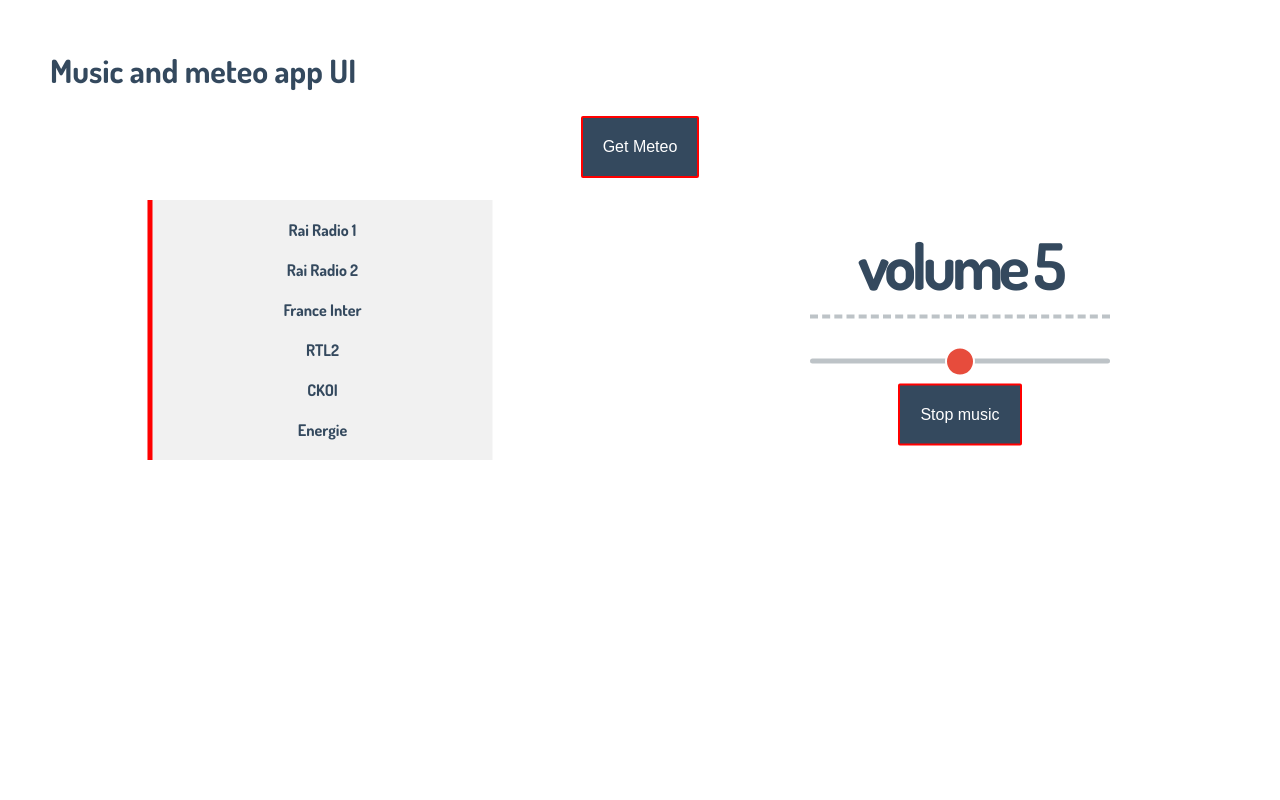
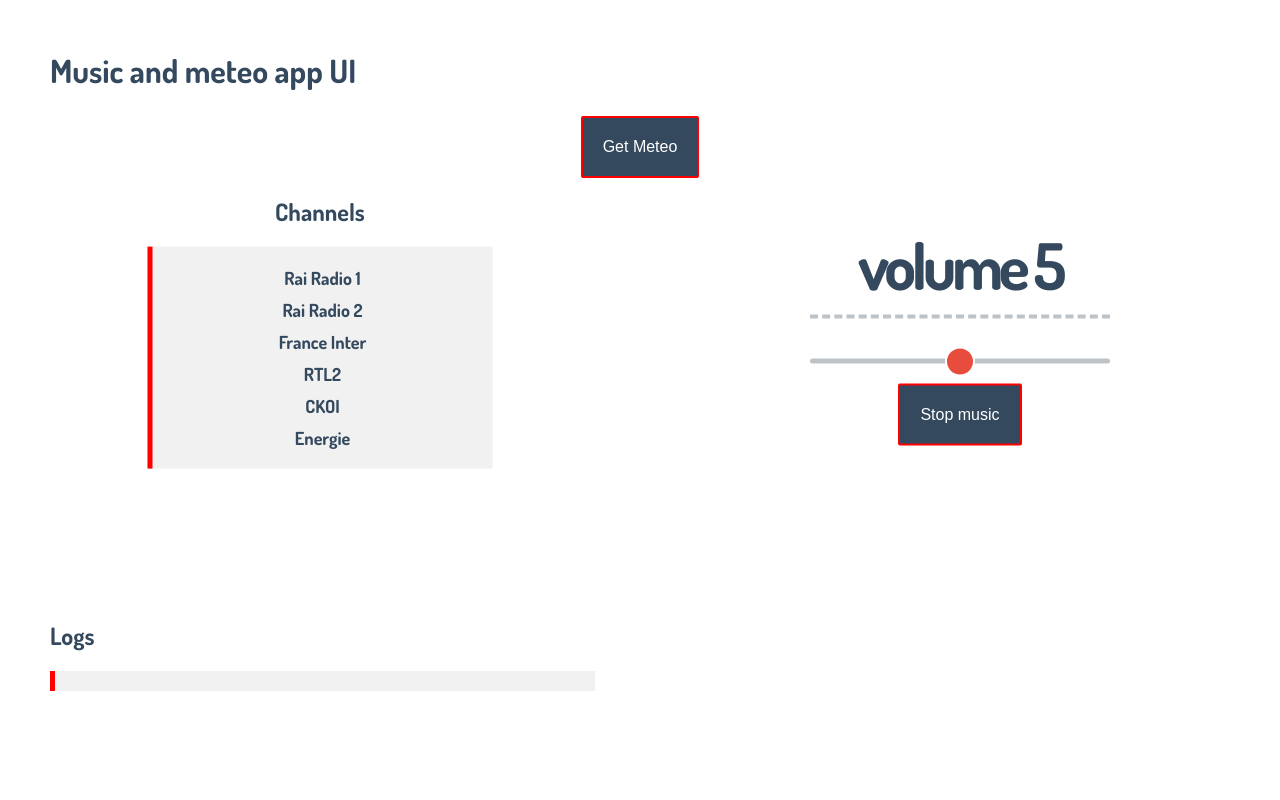
Before and after one commit to Gerald1614/rpi-Music-Controller-client, a website: page src/index.html in a window 1280 px wide. Drawn offline with nearby package versions, Linux system fonts and the light colour scheme; no server answers.

Commit message:
added log on GUI to get view on events

```diff
--- a/src/index.html
+++ b/src/index.html
@@ -2,7 +2,7 @@
 <html>
 <head>
   <meta charset="UTF-8">
-  <title>Title of the document</title>
+  <title>Music&Meteo</title>
   <script src="/socket.io/socket.io.js"></script>
   <script src="/public/myScript.js"></script>
   <script src="//cdnjs.cloudflare.com/ajax/libs/less.js/3.9.0/less.min.js" ></script>
@@ -24,14 +24,18 @@
             <button class="button" onclick="stopMusic()">Stop music</button>
         </p>
     </div>
-
   </div>
   <div class="split left">
     <div class="centered">
+        <h2>Channels</h2>
         <ul id="channels"></ul>
     </div>
+  </div>
+  <footer>
+    <h2>Logs</h2>
+    <ol id="logs"></ol>
+  </footer>
 
-  </div>
 </body>
 <style>
   body {
@@ -39,18 +43,41 @@
     color: #34495e;
     margin:50px;
   }
+  footer {
+    position: absolute;
+    min-height: 200px;
+    bottom: 0;
+    left: 50px;
+  }
   ul {
     border-left: 5px solid red;
     background-color: #f1f1f1;
     list-style-type: none;
+    font-weight: bold;
     padding: 10px 20px;
     width: 300px
   }
-  li {
-    font-weight: bold;
+
+  ol {
+    border-left: 5px solid red;
+    background-color: #f1f1f1;
+    list-style-type: none;
     padding: 10px 20px;
+    width: 500px
   }
 
+  ul > li {
+    font-size: 18px;
+    margin: 10px
+  }
+
+  ol > li {
+    font-size: 12px;
+  }
+
+  #channels {
+    cursor: pointer;
+  }
   .button {
     background-color: #34495e; /* Green */
     border: 2px solid red;
--- a/src/public/myScript.js
+++ b/src/public/myScript.js
@@ -1,5 +1,16 @@
 
-var socket = io();
+const socket = io();
+
+socket.on('logs', function (data) {
+  console.log(data)
+  let list = document.querySelector("#logs");
+    let listItem = document.createElement("li");
+    listItem.appendChild(document.createTextNode(data));
+    list.insertBefore(listItem, list.childNodes[0]);
+    if (list.childNodes[4]) {
+      list.removeChild(list.childNodes[4])
+    }
+})
 
 function getMeteo() {
   socket.emit('meteoUI')
--- a/src/streamRadio.js
+++ b/src/streamRadio.js
@@ -19,17 +19,14 @@ export const playStream = (channel) =>{
     client.publish('radio_action', JSON.stringify(radio))
     endBlink()
     LED.digitalWrite(1)
-    console.log(radio)
 }
 
 export const stopStream = ()=> {
     const radio = { "action": "stop"}
     client.publish('radio_action', JSON.stringify(radio))
     LED.digitalWrite(0)
-    console.log(radio)
 }
 export const volume = (volume)=> {
     const radio = { "action": "volume", "desc":volume}
     client.publish('radio_action', JSON.stringify(radio))
-    console.log(radio)
 }
--- a/src/text2speech.js
+++ b/src/text2speech.js
@@ -20,7 +20,5 @@ export async function main(text) {
   const [response] = await client.synthesizeSpeech(request);
   // Write the binary audio content to a local file
   const writeFile = util.promisify(fs.writeFile);
-  console.log(response.audioContent)
   await writeFile('/usr/app/appdata/output.mp3', response.audioContent, 'binary');
-  console.log('Audio content written to file: output.mp3');
 }
--- a/src/ultraSensor.js
+++ b/src/ultraSensor.js
@@ -43,7 +43,6 @@ export const watchHCSR04 = () => {
     interval.push(dist)
     if (interval.length == 3) {
       if (Math.ceil(interval[0]) == Math.ceil(interval[2]) ) {
-        console.log("stop streaming")
         echo.disableAlert()
         endBlink()
         eventStream.emit('stopStream', "stop")
```
Also changed, not shown: src/bme280Sensor.js (+6 -3 lines), src/cardReader.js (+6 -5 lines), src/index.js (+12 -1 lines), readme.md. Lines whose indentation alone changed are shown as unchanged.
